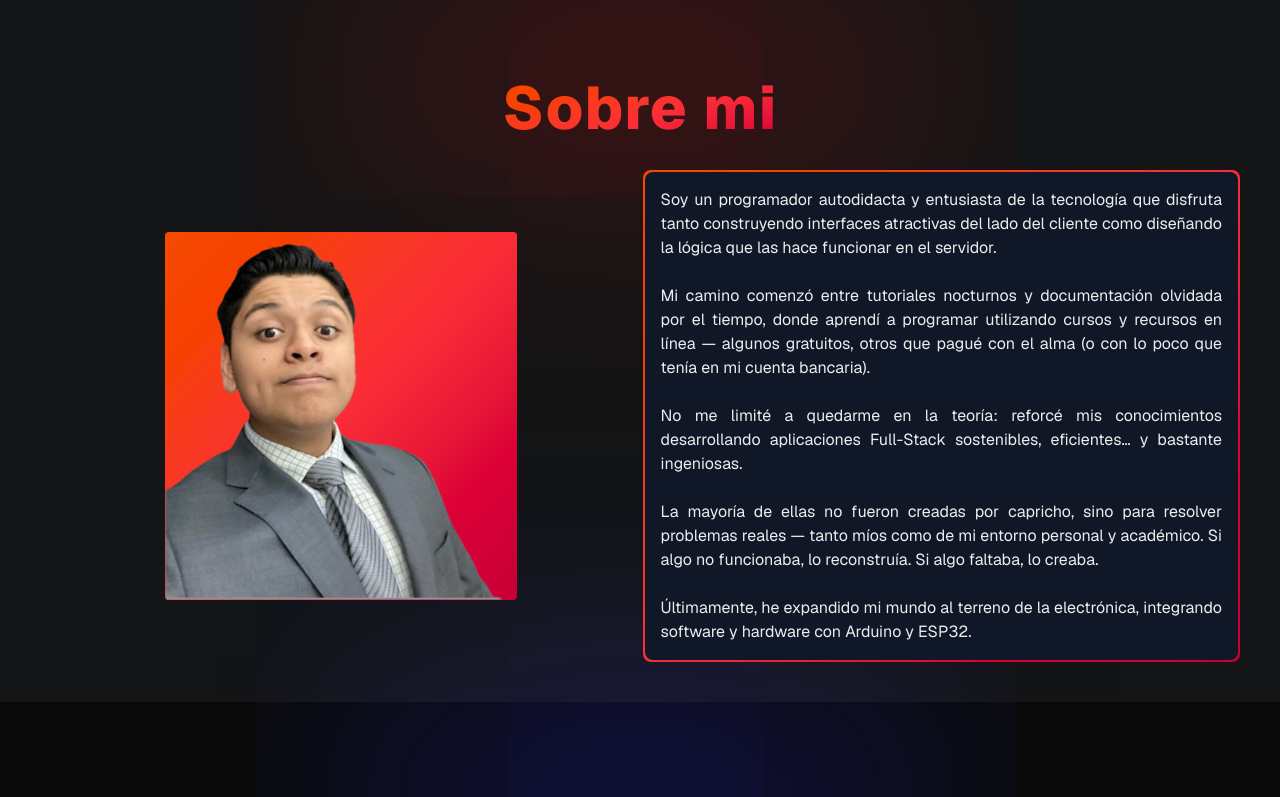
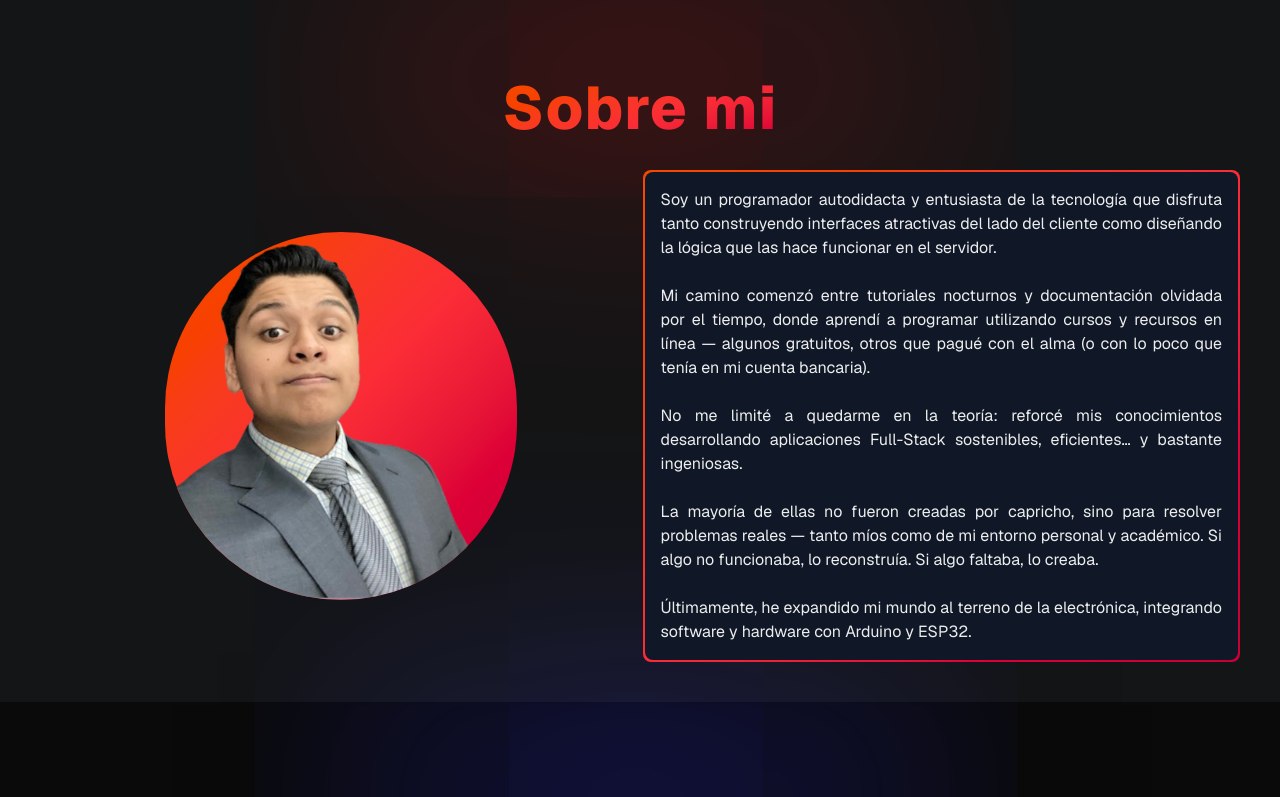
Before and after one commit to xlceor/Portfolio_2.0, a Next.js app: page / in a window 1280 px wide. Shown: the part 566-1363 px from the top of the page. Built offline with nearby package versions, Linux system fonts and the light colour scheme.

Commit message:
Changed form of Image

```diff
--- a/src/app/page.tsx
+++ b/src/app/page.tsx
@@ -97,13 +97,13 @@ export default function Home() {
           <div className=" font-extrabold text-6xl pb-8 p-0 text-transparent bg-clip-text bg-gradient-to-br from-orange-600 tracking-wide   via-red-500 to-rose-700">Sobre mi</div>
           <div className="flex justify-between items-center flex-col md:flex-row w-full h-full ">
             <div className="flex w-2/3  min-h-[40dvh] p-3 h-full justify-center items-center">
-            <div className="w-[22rem] rounded h-[23rem] relative bg-gradient-to-br from-orange-600  via-red-500 to-rose-700 min-h-[40dvh]">
+            <div className="w-[22rem] rounded-full h-[23rem] relative bg-gradient-to-br from-orange-600  via-red-500 to-rose-700 min-h-[40dvh]">
               <Image
                 src="/yo.png"
                 alt="File icon"
                 width={500}
                 height={500}
-                className="absolute -left-1 -bottom-0 rounded"
+                className="absolute left-0 -bottom-0 rounded-full"
               />
             </div>
             </div>
```
